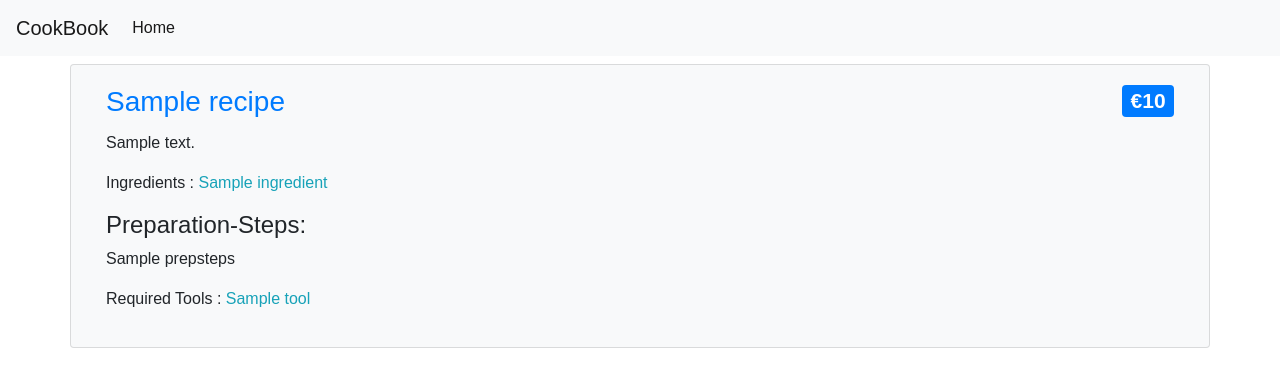
After one commit to vinod2rahul/MS3-CookBook, a Flask app: template CookBook/templates/singleRecipe.html in a window 1280 px wide. The commit adds this page. Shown: the top 387 px of the page. Run offline with Flask 2, Linux system fonts and the light colour scheme; the template is opened without the code that fills it: most values are stand-ins (such as "Sample title", 1, 10 or a date in 2020); parts of the project's set-up code (start-up, migrations or seed data) failed here and were passed over; some libraries are stand-ins or nearby versions.

Commit message:
refactor: Add singlerecipe html page, backend code of single recipe to maintain better structure of index page

```diff
--- a/CookBook/server.py
+++ b/CookBook/server.py
@@ -22,6 +22,14 @@ mongo = PyMongo(app)
 def Index():
     recipes = mongo.db.recipes.find()
     return render_template('index.html', recipes = recipes)
+
+# @route http://localhost:8000/recipes/<ObjectId:id>
+# @desc get singleRecipe
+@app.route('/recipes/<ObjectId:id>', methods=['GET'])
+def SingleRecipe(id):
+    recipe = mongo.db.recipes.find_one_or_404({ '_id' : id})
+    return render_template('singleRecipe.html', recipe = recipe)
+
 
 # @route http://localhost:8000/recipes/add
 # @desc Add a recipe
--- /dev/null
+++ b/CookBook/templates/singleRecipe.html
@@ -0,0 +1,44 @@
+{% extends "base.html" %}
+
+{% block head %}
+<!-- Render the parent template -->
+{{ super() }}
+<link rel="stylesheet" href="{{ url_for('static', filename = 'css/index.css') }}">
+{% endblock %}
+
+<!-- Title of the page goes here -->
+{% block title %} Cook Book {% endblock %}
+
+<!-- Main Content goes here -->
+{% block content %}
+<div class="row mt-2">
+    <div class="col card bg-light">
+        <div class="card-body">
+            <h3 class="text-primary card-title">{{ recipe.name }}
+                <span class="badge badge-primary" style="float:right;">€{{ recipe.price }}</span>
+            </h3>
+            <p>{{ recipe.desc }}</p>
+            <p>
+                <span>Ingredients : </span>
+                {% for ingredient in recipe.ingredients %}
+                <span style="display:inline" class="text-info">{{ ingredient }}</span>
+                {% endfor %}
+            </p>
+            <h4>Preparation-Steps:</h4>
+            <p style="white-space: pre-wrap;">{{ recipe.prepsteps }}</p>
+            <p>
+                <span>Required Tools : </span>
+                {% for tool in recipe.tools %}
+                <span class="text-info">{{ tool }}</span>
+                {% endfor %}
+            </p>
+        </div>
+    </div>
+</div>
+
+{% endblock %}
+
+{% block scripts %}
+{{ super() }}
+<script src="{{ url_for('static', filename = 'js/index.js') }}"></script>
+{% endblock %}
```
Also changed, not shown: CookBook/templates/index.html (+3 -15 lines).
